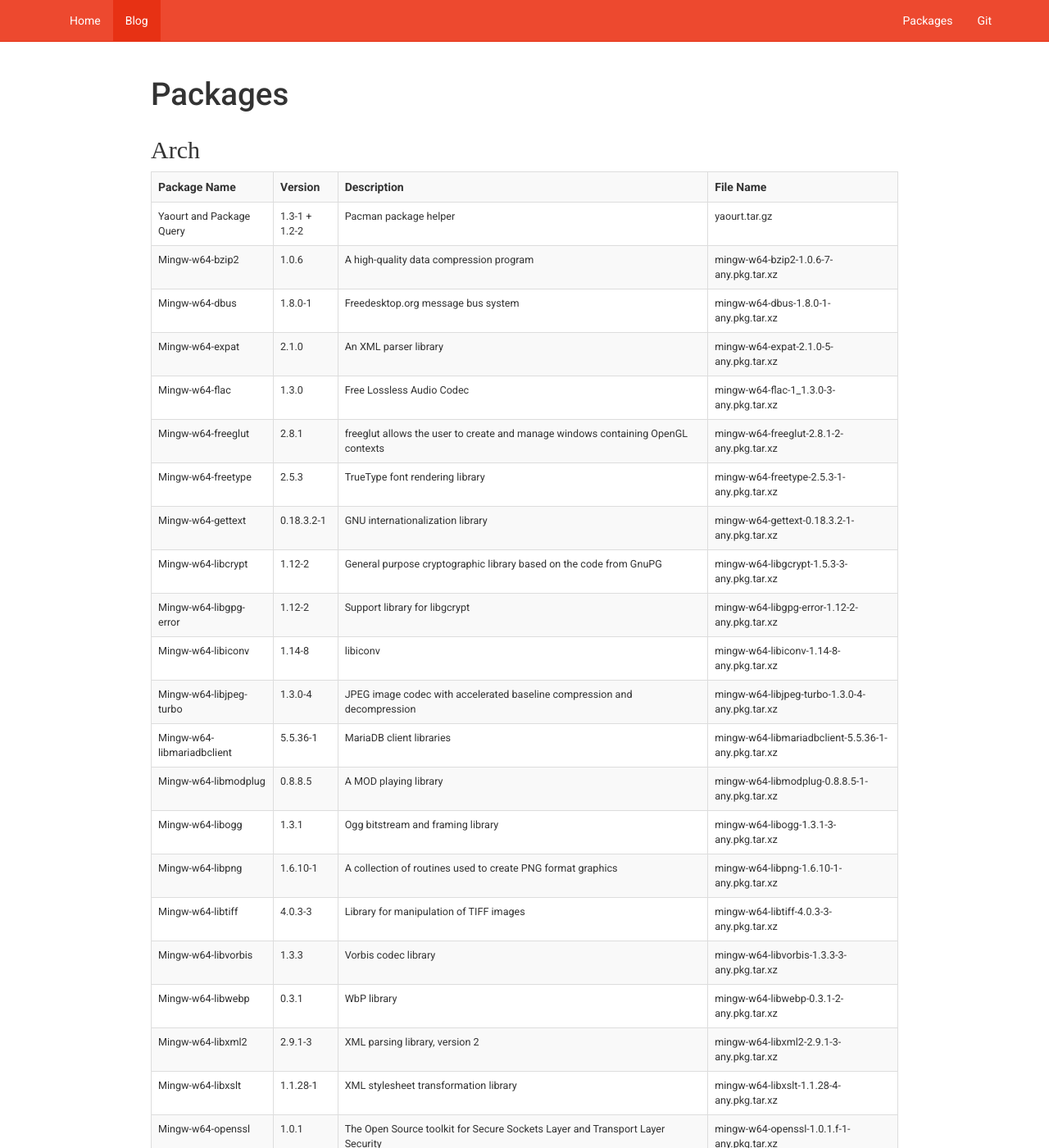
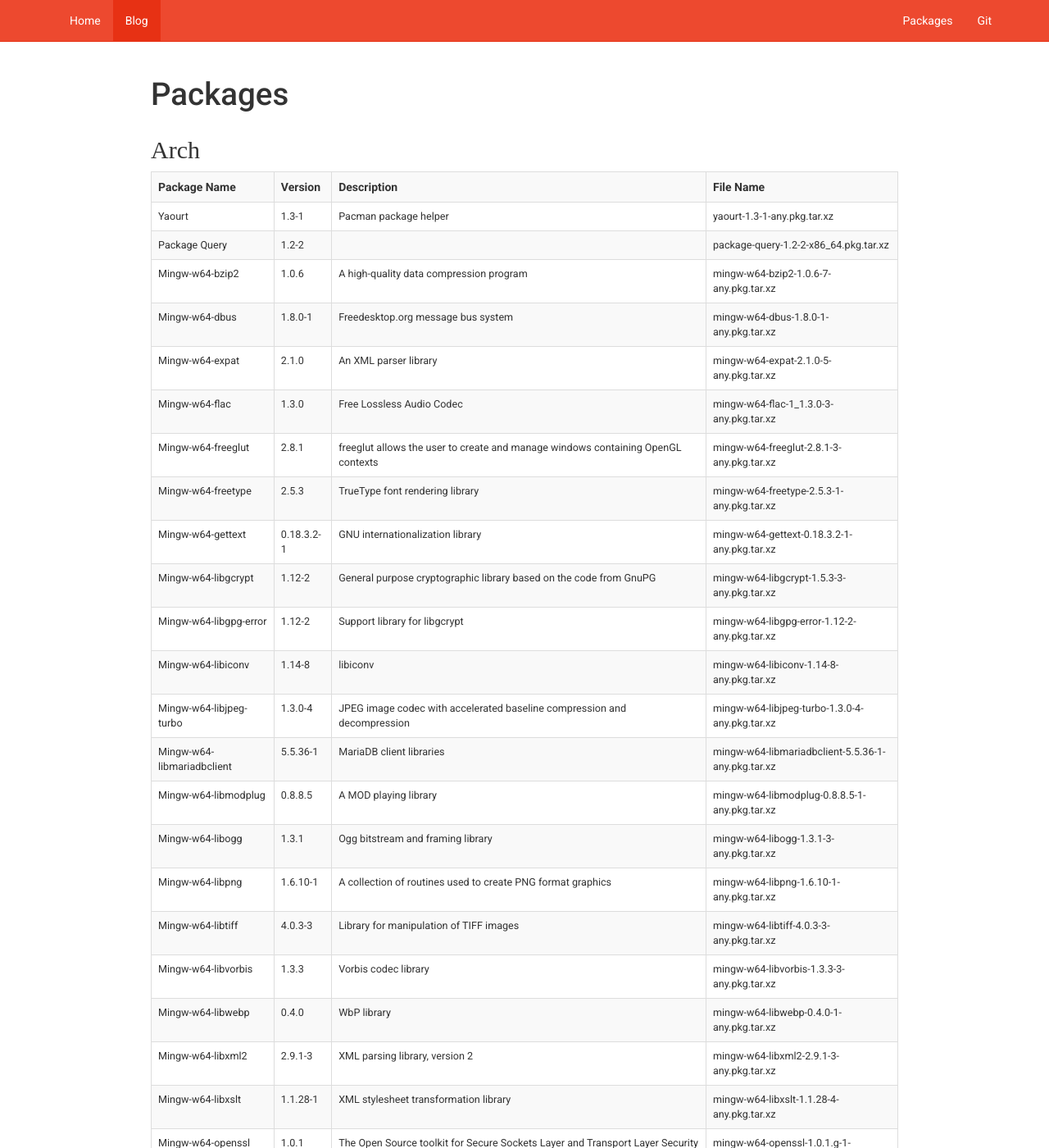
Before and after one commit to 0X1A/wwebsiteasontheinternet, a Jekyll site: the page built from pkgs/index.html, in a window 1280 px wide and 1400 px high. Shown: the whole window at 82% size. Built offline with Jekyll 4.4.1, drawn with Linux system fonts in a browser that asks for light colours; nearby versions of some CDN libraries; some web fonts are replaced; Markdown is read by kramdown in place of the engine named in the settings; comment, search, counter and statistics services are not loaded; some of the changed text lies outside the part shown.

Commit message:
Update pkg list
Signed-off-by: Alberto Corona <alberto@0x1a.us>

```diff
--- a/_data/pkgs.yml
+++ b/_data/pkgs.yml
@@ -1,7 +1,12 @@
-- name: Yaourt and Package Query
-  vers: 1.3-1 + 1.2-2
-  file: yaourt.tar.gz
+- name: Yaourt
+  vers: 1.3-1
+  file: yaourt-1.3-1-any.pkg.tar.xz
   desc: Pacman package helper
+
+- name: Package Query
+  vers: 1.2-2
+  file: package-query-1.2-2-x86_64.pkg.tar.xz
+  desc:
 
 - name: Mingw-w64-bzip2
   vers: 1.0.6
@@ -25,7 +30,7 @@
 
 - name: Mingw-w64-freeglut
   vers: 2.8.1
-  file: mingw-w64-freeglut-2.8.1-2-any.pkg.tar.xz
+  file: mingw-w64-freeglut-2.8.1-3-any.pkg.tar.xz
   desc: freeglut allows the user to create and manage windows containing OpenGL contexts
 
 - name: Mingw-w64-freetype
@@ -38,7 +43,7 @@
   file: mingw-w64-gettext-0.18.3.2-1-any.pkg.tar.xz
   desc: GNU internationalization library
 
-- name: Mingw-w64-libcrypt
+- name: Mingw-w64-libgcrypt
   vers: 1.12-2
   file: mingw-w64-libgcrypt-1.5.3-3-any.pkg.tar.xz
   desc: General purpose cryptographic library based on the code from GnuPG
@@ -89,8 +94,8 @@
   desc: Vorbis codec library
 
 - name: Mingw-w64-libwebp
-  vers: 0.3.1
-  file: mingw-w64-libwebp-0.3.1-2-any.pkg.tar.xz
+  vers: 0.4.0
+  file: mingw-w64-libwebp-0.4.0-1-any.pkg.tar.xz
   desc: WbP library
 
 - name: Mingw-w64-libxml2
@@ -105,7 +110,7 @@
 
 - name: Mingw-w64-openssl
   vers: 1.0.1
-  file: mingw-w64-openssl-1.0.1.f-1-any.pkg.tar.xz
+  file: mingw-w64-openssl-1.0.1.g-1-any.pkg.tar.xz
   desc: The Open Source toolkit for Secure Sockets Layer and Transport Layer Security
 
 - name: Mingw-w64-pdcurses
```
